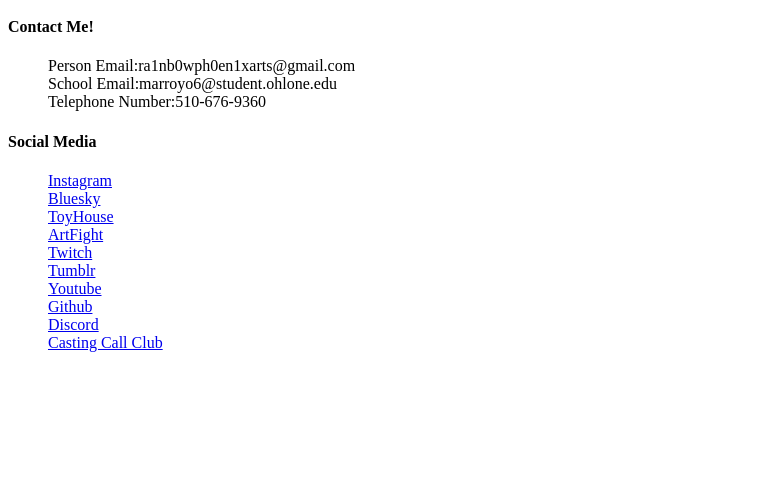
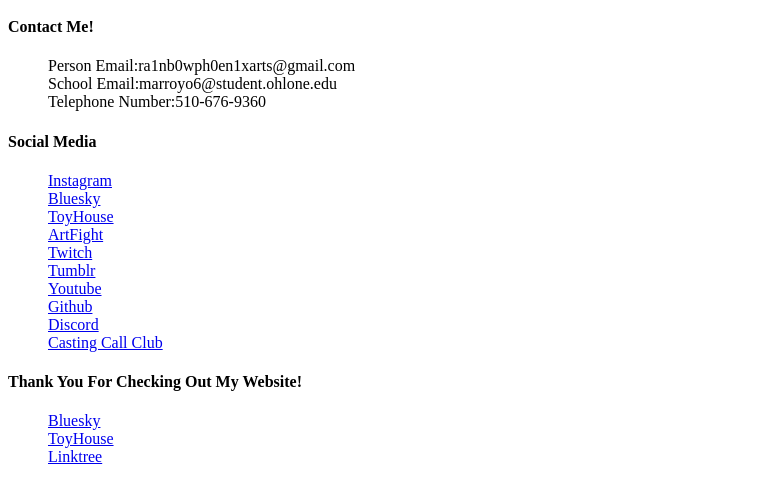
Before and after one commit to Ra1nb0wPh0en1xArts/Final, a plain HTML site: page Pages/Contact/Contact Page.html in a window 1280 px wide. Shown: the part 193-696 px from the top of the page, without its empty margins (0-771 px from the left). Drawn offline with Linux system fonts and the light colour scheme.

Commit message:
Update Contact Page.html

```diff
--- a/Pages/Contact/Contact Page.html
+++ b/Pages/Contact/Contact Page.html
@@ -47,3 +47,16 @@
       <li><a href="#">Casting Call Club</a></li>
     </ul>
   </div>
+    <!--Footer-->
+    <footer>
+        <h4>Thank You For Checking Out My Website!</h4>
+    </footer>
+    <!--Links-->
+    <div class="links">
+        <ul style="list-style-type:none;">
+            <li><a href="https://bsky.app/profile/ra1nb0wph0en1xarts.bsky.social">Bluesky</a></li>
+            <li><a href="https://toyhou.se/Ra1nb0wPh0en1xArts">ToyHouse</a></li>
+            <li><a href="#">Linktree</a></li>
+        </ul>
+    </div>
+</body>
```
